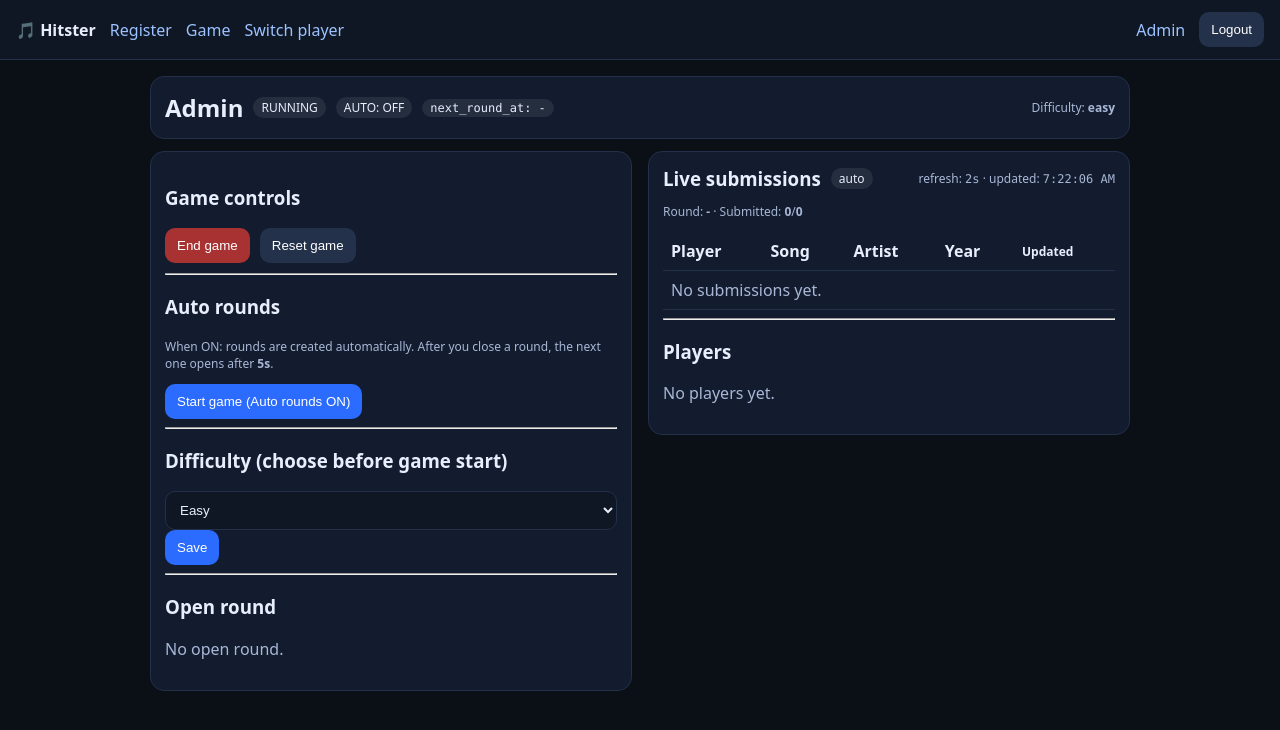
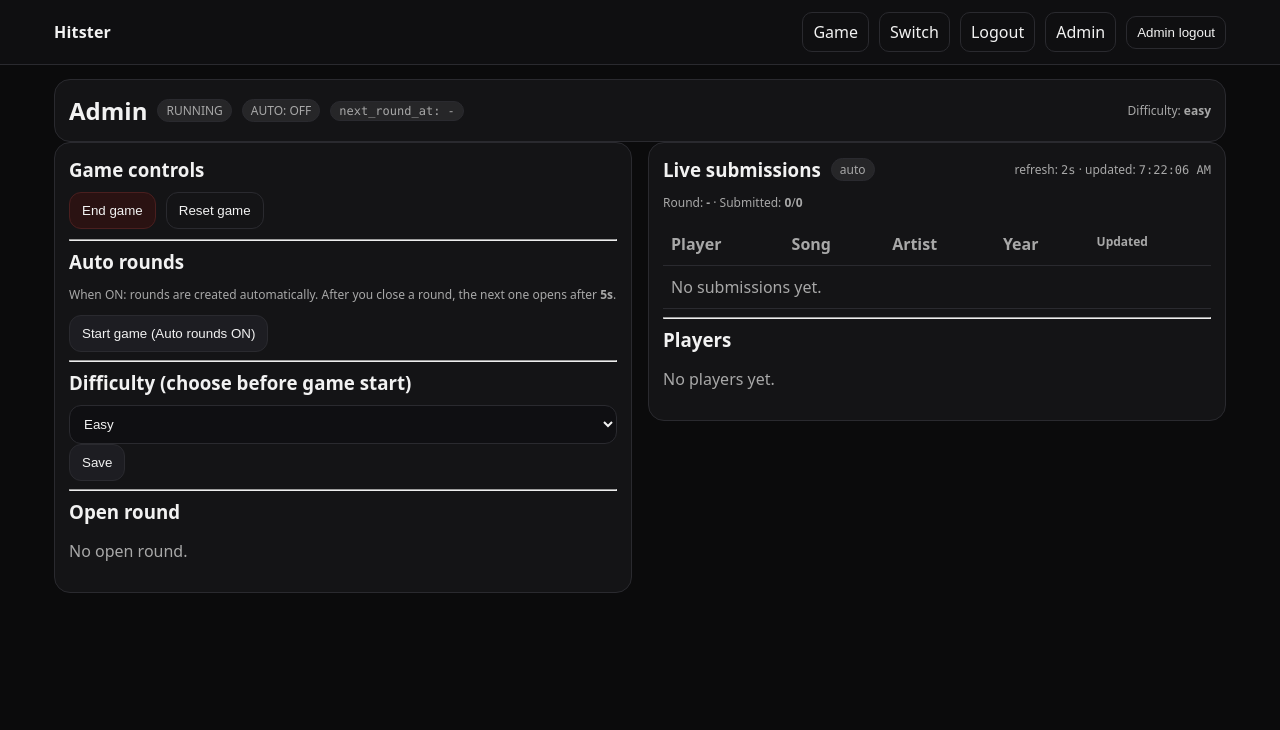
Before and after one commit to atiklc/HitsterWebApp, a Flask app: page /admin in a window 1280 px wide. Shown: the top 730 px of the page. Run offline with Flask 3, Linux system fonts and the light colour scheme; the visitor is signed in with stand-in values (Sample User, id 1); data comes from the database, SQL or seed files in the repository; data that the repository does not hold is empty.

Commit message:
Refactor base.html for improved structure and styling

```diff
--- a/templates/base.html
+++ b/templates/base.html
@@ -5,47 +5,68 @@
   <meta name="viewport" content="width=device-width,initial-scale=1" />
   <title>{{ title or "Hitster" }}</title>
   <style>
-    body{font-family:system-ui,-apple-system,Segoe UI,Roboto,Arial;margin:0;background:#0b0f16;color:#e8eefc}
-    a{color:#9cc2ff;text-decoration:none}
-    .topbar{display:flex;gap:14px;align-items:center;padding:12px 16px;background:#0f1725;border-bottom:1px solid #22304a}
-    .spacer{flex:1}
-    .container{max-width:980px;margin:0 auto;padding:16px}
-    .card{background:#121c2e;border:1px solid #22304a;border-radius:14px;padding:14px;margin-bottom:12px}
-    .btn{background:#2b6cff;border:none;color:white;padding:10px 12px;border-radius:10px;cursor:pointer}
-    .btn.secondary{background:#24314a}
-    .btn.danger{background:#a83232}
-    input,select,textarea{width:100%;padding:10px;border-radius:10px;border:1px solid #22304a;background:#0f1725;color:#e8eefc;box-sizing:border-box}
-    label{display:block;margin:10px 0 6px 0;color:#b8c6e6}
-    table{width:100%;border-collapse:collapse}
-    th,td{padding:8px;border-bottom:1px solid #22304a;text-align:left}
-    .muted{color:#a9b7d6}
-    .err{color:#ff9aa2}
-    .ok{color:#8dffb2}
+    :root { --bg:#0b0b0c; --card:#141416; --txt:#f2f2f2; --muted:#a8a8a8; --line:#2a2a2f;
+            --ok:#2ecc71; --bad:#ff5c5c; --warn:#ffcc66; }
+    *{ box-sizing:border-box; }
+    body{ margin:0; font-family:system-ui,-apple-system,Segoe UI,Roboto,Arial; background:var(--bg); color:var(--txt); }
+    a{ color:inherit; text-decoration:none; }
+    .topbar{ position:sticky; top:0; z-index:10; background:#0f0f11; border-bottom:1px solid var(--line); }
+    .topbar-inner{ max-width:1200px; margin:0 auto; padding:12px 14px; display:flex; gap:14px; align-items:center; justify-content:space-between; }
+    .brand{ font-weight:700; letter-spacing:.2px; }
+    .nav{ display:flex; gap:10px; align-items:center; flex-wrap:wrap; }
+    .nav a, .nav button{ padding:8px 10px; border:1px solid var(--line); border-radius:10px; background:transparent; color:var(--txt); cursor:pointer; }
+    .nav a:hover, .nav button:hover{ border-color:#3a3a44; }
+    .container{ max-width:1200px; margin:0 auto; padding:14px; }
+    .grid{ display:grid; gap:14px; }
+    .card{ background:var(--card); border:1px solid var(--line); border-radius:16px; padding:14px; }
+    h1,h2,h3{ margin:0 0 10px; }
+    label{ display:block; margin:10px 0 6px; color:var(--muted); font-size:.92rem; }
+    input, textarea, select{ width:100%; padding:10px; border-radius:12px; border:1px solid var(--line); background:#0f0f12; color:var(--txt); }
+    textarea{ resize:vertical; }
+    .btn{ padding:10px 12px; border-radius:12px; border:1px solid var(--line); background:#1d1d22; color:var(--txt); cursor:pointer; }
+    .btn:hover{ border-color:#3a3a44; }
+    .btn.secondary{ background:transparent; }
+    .btn.danger{ background:#2a1212; border-color:#4a1f1f; }
+    .row{ display:flex; gap:10px; flex-wrap:wrap; align-items:center; }
+    .muted{ color:var(--muted); }
+    .ok{ color:var(--ok); }
+    .err{ color:var(--bad); }
+    table{ width:100%; border-collapse:collapse; }
+    th, td{ text-align:left; padding:10px 8px; border-bottom:1px solid var(--line); vertical-align:top; }
+    th{ color:var(--muted); font-weight:600; }
+    .pill{ display:inline-block; padding:2px 8px; border-radius:999px; border:1px solid var(--line); color:var(--muted); font-size:.85rem; }
+    .delta-up{ color:var(--ok); font-weight:700; }
+    .delta-down{ color:var(--bad); font-weight:700; }
+    .delta-same{ color:var(--txt); opacity:.85; }
   </style>
 </head>
 <body>
-  <div class="topbar">
-    <strong>🎵 Hitster</strong>
+  <header class="topbar">
+    <div class="topbar-inner">
+      <div class="brand"><a href="{{ url_for('game') }}">Hitster</a></div>
+      <nav class="nav">
+        {% if session.get("player_id") %}
+          <a href="{{ url_for('game') }}">Game</a>
+          <a href="{{ url_for('switch') }}">Switch</a>
+          <a href="{{ url_for('logout') }}">Logout</a>
+        {% else %}
           <a href="{{ url_for('register') }}">Register</a>
-    <a href="{{ url_for('game') }}">Game</a>
-    <a href="{{ url_for('switch') }}">Switch player</a>
-    <div class="spacer"></div>
+        {% endif %}
 
         {% if session.get("is_admin") %}
           <a href="{{ url_for('admin') }}">Admin</a>
-      <form method="post" action="{{ url_for('admin_logout') }}" style="margin:0">
-        <button class="btn secondary" type="submit">Logout</button>
+          <form method="post" action="{{ url_for('admin_logout') }}" style="display:inline;">
+            <button type="submit">Admin logout</button>
           </form>
         {% else %}
-      <a href="{{ url_for('admin_login_get') }}">Admin login</a>
+          <a href="{{ url_for('admin_login') }}">Admin</a>
         {% endif %}
+      </nav>
     </div>
+  </header>
 
-  <div class="container">
+  <main class="container">
     {% block content %}{% endblock %}
-    {% if content_override %}
-      {{ content_override|safe }}
-    {% endif %}
-  </div>
+  </main>
 </body>
 </html>
```
Lines whose indentation alone changed are shown as unchanged.
